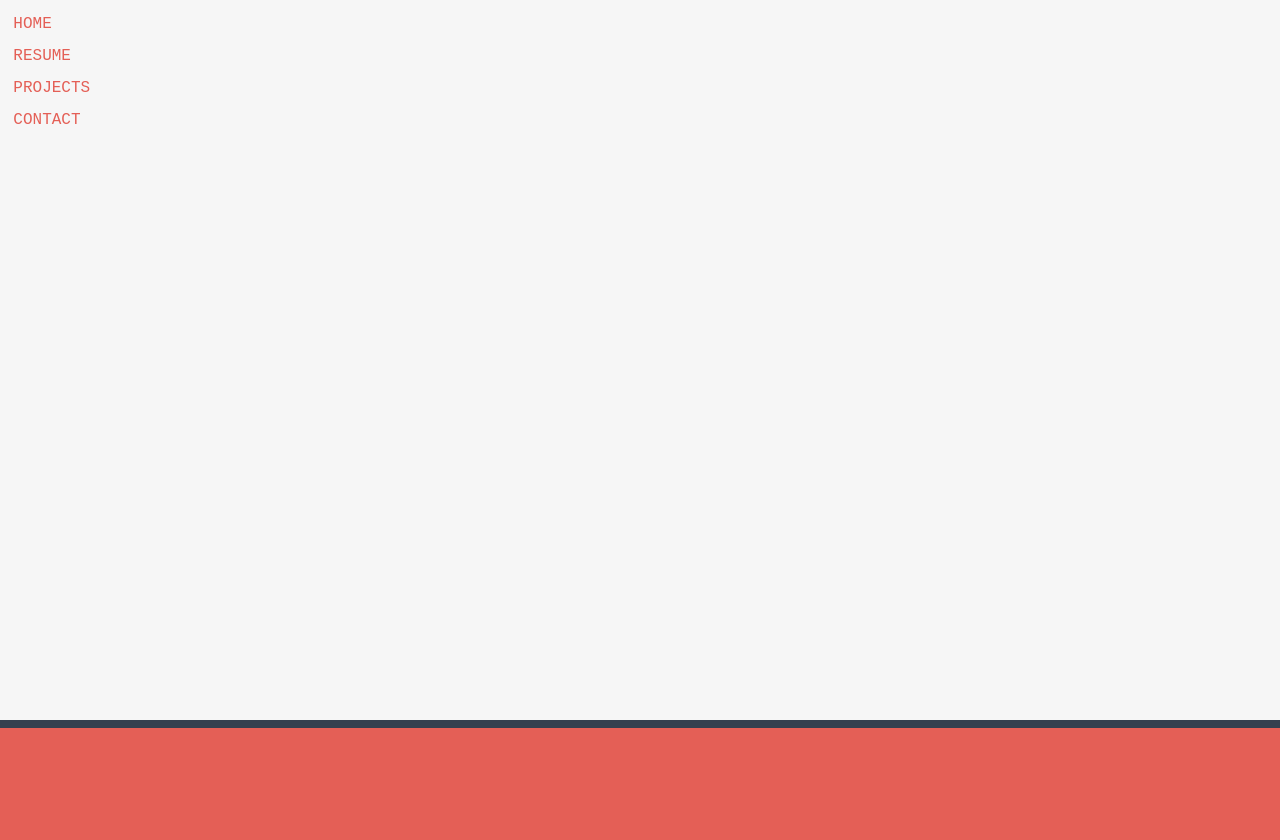
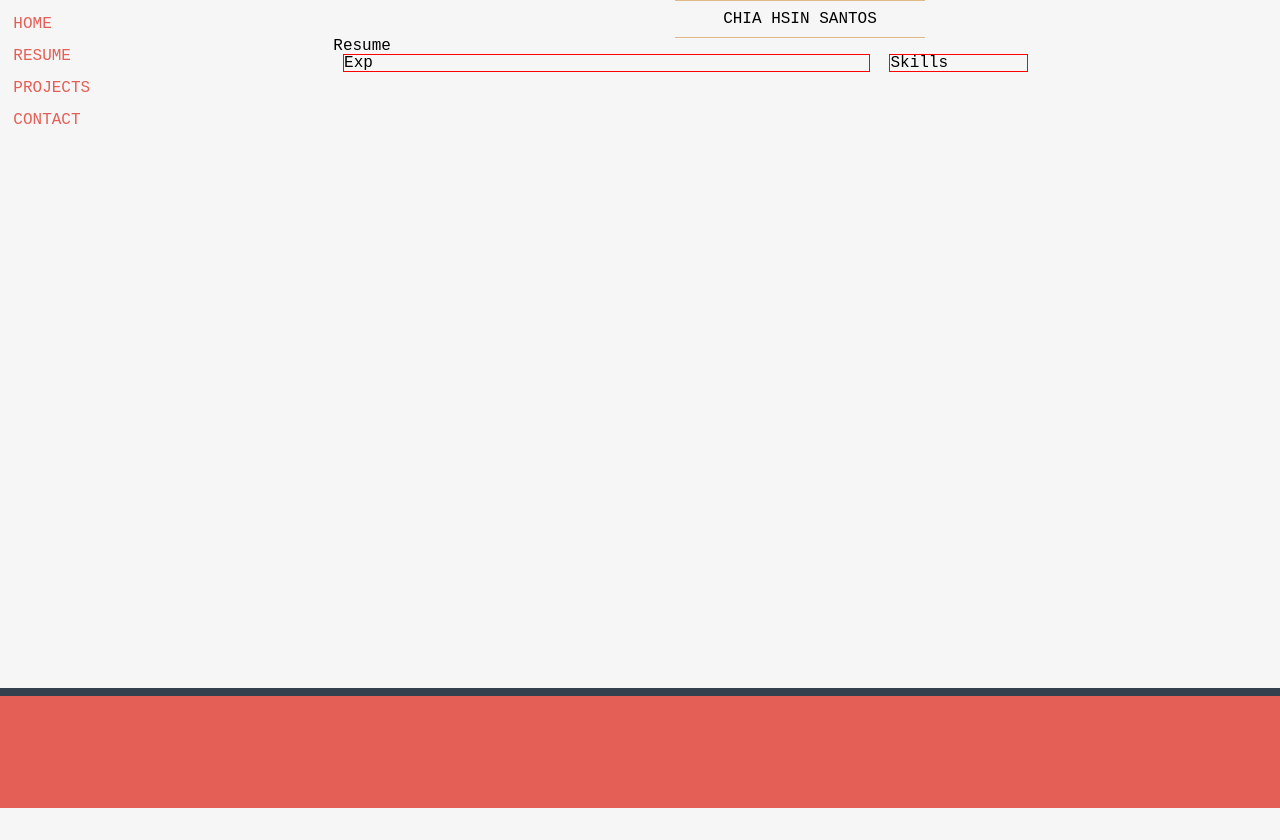
Before and after one commit to chiaS/portfolio, a website: page index.html at #!/home in a window 1280 px wide. Both pictures are taken after a click on the link "RESUME". After the commit the page ends 808 px from the top, so only its background shows below. Drawn offline with nearby package versions, Linux system fonts and the light colour scheme; some packages are replaced by stand-ins of ours; files whose address does not match are found by name.

Commit message:
setup templates and style for each page

```diff
--- a/app/app.js
+++ b/app/app.js
@@ -7,7 +7,7 @@ angular.module('app', [
   'app.projects'
   ])
 .config(function($stateProvider, $urlRouterProvider){
-  $urlRouterProvider.otherwise("/app.home");
+  $urlRouterProvider.otherwise("/home");
   $stateProvider
     .state('app', {
       abstract: true,
--- a/app/home/home.js
+++ b/app/home/home.js
@@ -9,5 +9,5 @@ angular.module('app.home', [
     });
 })
 .controller('HomeController', function(){
-
+  angular.element('.hide').fadeIn("slow");
 });
--- a/app/home/home.less
+++ b/app/home/home.less
@@ -0,0 +1,18 @@
+.center {
+  margin-top: 20%;
+  width: 60%;
+  text-align: center;
+  color: @theme-color-blue;
+}
+.center h1{
+  .name();
+  width: 314px;
+}
+
+@media screen and (max-width: 720px) {
+  .center {
+    margin-top: 0;
+    margin-left: 10%;
+    width: 80%;
+  }
+}
--- a/app/home/home.tpl.html
+++ b/app/home/home.tpl.html
@@ -1,5 +1,5 @@
-<div class="center">
-  <h1 class="name">CHIA HSIN SANTOS</h1>
+<div class="center hide">
+  <h1>CHIA HSIN SANTOS</h1>
   <h4>Web developer</h4>
   <p>Hello, Lorem ipsum dolor sit amet, consectetur adipiscing elit. Sed pellentesque cursus lectus quis scelerisque. Phasellus sit amet neque nec orci maximus ullamcorper iaculis sollicitudin eros. Etiam sollicitudin tempus lorem nec consequat. Praesent sagittis congue nisi eget sollicitudin. Suspendisse fermentum enim ut luctus suscipit. Curabitur lacus metus, commodo vestibulum euismod et, vehicula aliquet nisl. Etiam porta enim ullamcorper diam dictum, ut consectetur nisi suscipit. Etiam nec tellus venenatis lacus iaculis convallis.</p>
   <!-- sticky footer -->
--- a/app/resume/resume.js
+++ b/app/resume/resume.js
@@ -10,5 +10,5 @@ angular.module('app.resume', [
     });
 })
 .controller('ResumeController', function(){
-
+  angular.element('.hide').fadeIn("slow");
 });
--- a/app/resume/resume.less
+++ b/app/resume/resume.less
@@ -0,0 +1,15 @@
+section .title {
+  .name();
+  width: 250px;
+  text-align: center;
+}
+
+section .experience {
+  .column(7);
+  border:1px solid red;
+}
+section .skills {
+  .column(2);
+    border:1px solid red;
+
+}
--- a/app/resume/resume.tpl.html
+++ b/app/resume/resume.tpl.html
@@ -0,0 +1,10 @@
+<section class="resume hide">
+  <header>
+    <h1 class="title">CHIA HSIN SANTOS</h1>
+  </header>
+  <div>
+    <h2>Resume</h2>
+    <div class="experience">Exp</div>
+    <div class="skills">Skills</div>
+  </div>
+</section>
--- a/index.html
+++ b/index.html
@@ -14,16 +14,11 @@
       <a ui-sref="app.projects">PROJECTS</a>
       <a ui-sref="app.contact">CONTACT</a>
     </nav>
-    <main ui-view id="maincolumn">
-    <!--   <div class="center">
-        <h1 class="name">CHIA HSIN SANTOS</h1>
-        <h4>Web developer</h4>
-        <p>Hello, Lorem ipsum dolor sit amet, consectetur adipiscing elit. Sed pellentesque cursus lectus quis scelerisque. Phasellus sit amet neque nec orci maximus ullamcorper iaculis sollicitudin eros. Etiam sollicitudin tempus lorem nec consequat. Praesent sagittis congue nisi eget sollicitudin. Suspendisse fermentum enim ut luctus suscipit. Curabitur lacus metus, commodo vestibulum euismod et, vehicula aliquet nisl. Etiam porta enim ullamcorper diam dictum, ut consectetur nisi suscipit. Etiam nec tellus venenatis lacus iaculis convallis.</p>
-        <div class="pushh">1+2={{AppCtrl.greeting}}</div>
-      </div> -->
-    </main>
+    <!-- children pages go here -->
+    <main ui-view id="maincolumn"></main>
   </div>
   <footer></footer>
+  <script src="https://code.jquery.com/jquery-2.1.3.min.js"></script>
   <script src="node_modules/angular/angular.js"></script>
   <script src="node_modules/angular-ui-router/release/angular-ui-router.js"></script>
   <script src="app/app.js"></script>
--- a/style.less
+++ b/style.less
@@ -20,8 +20,9 @@
 ////////////
 
 // header
-header#top {
+header, .top {
   margin-bottom: 1em;
+  .column(12);
 }
 
 // main column & sidebar
@@ -48,6 +49,16 @@ header#top {
 @theme-color-skygreen: #7ACCC8;
 @theme-color-bluegreen: #4AAAA5;
 @theme-color-blue: #35404F;
+.hide {
+  display: none;
+}
+.name() {
+  font-weight: lighter;
+  margin: 0 auto;
+  border-top: 1px solid burlywood;
+  border-bottom: 1px solid burlywood;
+  padding: 10px 0;
+}
 body, html {
   height: 100%;
   margin:0;
@@ -58,7 +69,7 @@ body, html {
   min-height: 100%;
   height: auto !important;
   height: 100%;
-  margin: 0 auto -5em;
+  margin: 0 auto -7em;
 }
 footer, .pushh {
   clear: both;
@@ -84,25 +95,3 @@ footer {
   border-top: .5em solid @theme-color-blue;
   background-color: @theme-color-red;
 }
-.center {
-  margin-top: 20%;
-  width: 60%;
-  text-align: center;
-  color: @theme-color-blue;
-}
-.center h1 {
-  font-weight: lighter;
-  width: 314px;
-  margin: 0 auto;
-  border-top: 1px solid burlywood;
-  border-bottom: 1px solid burlywood;
-  padding: 10px 0;
-}
-
-@media screen and (max-width: 720px) {
-  .center {
-    margin-top: 0;
-    margin-left: 10%;
-    width: 80%;
-  }
-}
```
Also changed, not shown: css/style.css.
